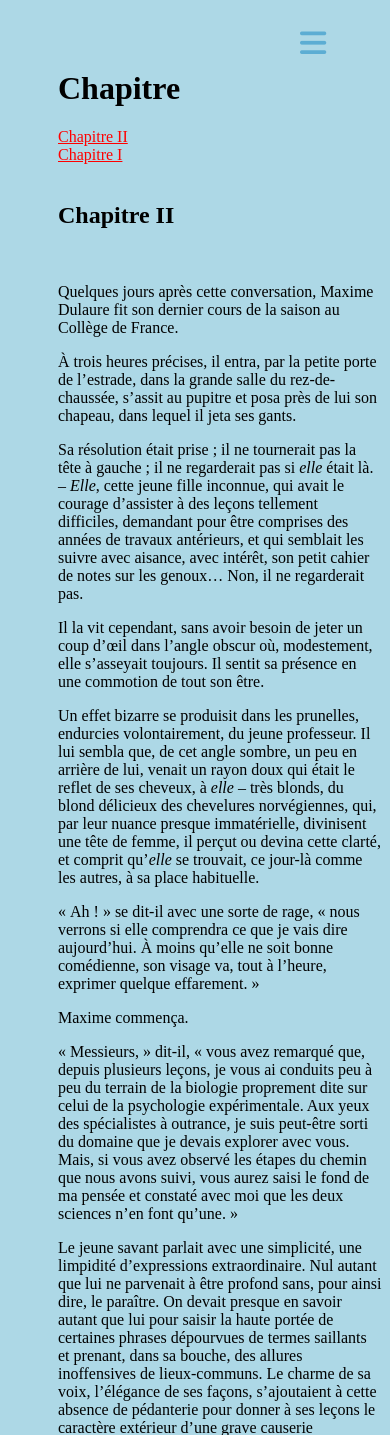
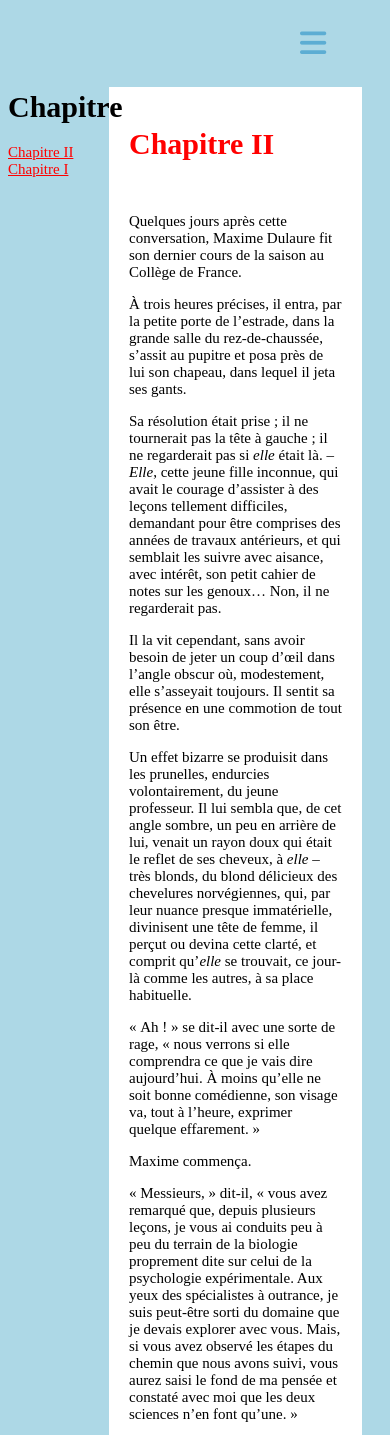
Before and after one commit to HugoDeltour/Projet4-OC, a PHP site: page /index.php?route=chapitre&chapID=16 in a window 390 px wide. Shown: the top 1435 px of the page. Run offline with PHP 8.4, Linux system fonts and the light colour scheme; data comes from the database, SQL or seed files in the repository; data that the repository does not hold is empty; some libraries are stand-ins or nearby versions.

Commit message:
Finalisation du CSS

```diff
--- a/public/css/styles.css
+++ b/public/css/styles.css
@@ -57,15 +57,13 @@ nav{
 
 #MP-chap{
   margin-top: 70px;
-  display: flex;
 }
 
 #list-chap{
   position: fixed;
 }
 
-#chapitre{
-  margin-left: 20%;
+#chapitre, #Chapitre{
   margin-right: 100px;
   background-color: white;
   padding: 20px;
@@ -137,7 +136,7 @@ nav{
     border-radius: 4%;
 }
 
-h1 a, #list-chap a{
+h1 a, #list-chap a, #Chapitre h1{
   color: red;
 }
 
@@ -153,7 +170,7 @@ body{
     }
 
     #menu{
-        height:60px;
+        height:80px;
         position:fixed;
         overflow:visible;
     }
@@ -236,16 +253,18 @@ body{
     }
 
     #list-chap{
-      position:relative;
+      padding-right: 10px;
     }
 
     #MP-chap{
-      display: block;
-      margin-left: 50px;
+      margin-left: 30px;
     }
 
-    #element-central,#chapitre,#formConnexion,#formInscription,#espace-administration,#formulaireAjoutChapitre,#commentairesSignales,#modifChap{
-      margin-left: 0px;
+    #chapitre{
+      margin-left: 20%;
+      margin-left: 150px;
+      margin-right: 30px;
+      padding-top: 5px;
     }
 
     form div{
@@ -260,6 +279,10 @@ body{
       margin-top: 5%;
     }
 
+    #Chapitre{
+      margin-left: 0px;
+      margin-right: 20px;
+    }
 
 }
 
@@ -267,6 +290,18 @@ body{
 
     #menu .burger{
         right:50px;
+    }
+
+    #lien-admin{
+      display: block;
+    }
+
+    #element-central{
+      margin-left: 25%;
+    }
+
+    form div{
+      width:400px;
     }
 
 }
@@ -277,6 +312,40 @@ body{
         right:30px;
     }
 
+    body{
+      font-size: 15px;
+    }
+    #MP-chap{
+      margin-left: 0px;
+    }
+
+    #chapitre{
+      margin-left: 120px;
+      margin-right: 0px;
+    }
+
+    #element-central{
+      margin-left: 27%;
+    }
+
+    form div{
+      width:300px;
+    }
+
+    #Commentaire{
+      width: 300px;
+      padding:5px 0px 5px 5px;
+    }
+
+    #formulaireAjoutChapitre{
+      margin-left: 25%;
+      margin-right:10px;
+    }
+
+    #formInscription,#formConnexion{
+      margin-left:30%;
+    }
+
 }
 
 @media screen and (max-width: 375px){
--- a/public/js/Tiny-MCE.js
+++ b/public/js/Tiny-MCE.js
@@ -6,7 +6,7 @@ tinymce.init({
     // langue
     language : "fr_FR",
     //plugins
-    height:"250px",
+    height:"200px",
     toolbar: 'undo redo | styleselect | bold italic | alignleft aligncenter alignright alignjustify | ' +
   'bullist numlist outdent indent | link image | print preview media fullpage | ' +
   'forecolor backcolor emoticons | help',
--- a/templates/chapitreSeul.php
+++ b/templates/chapitreSeul.php
@@ -15,7 +15,7 @@ require('menu.php');
   </div></br>
   <div id="element-central">
     <div id="Chapitre">
-        <h2><?=htmlspecialchars($req->getTitle());?></h2>
+        <h1><?=htmlspecialchars($req->getTitle());?></h1>
         <?=$req->getText();?>
         </br>
         <?=htmlspecialchars($req->getAuthor());?>
@@ -38,6 +38,7 @@ require('menu.php');
       <?php
               foreach($comments as $comment)
               {?>
+                <div id="Commentaire">
                   <p><?= htmlspecialchars($comment->getPseudo());?></p>
                   <p><?= $comment->getComment();?></p>
                   <p><?= htmlspecialchars($comment->getDate());?></p>
@@ -52,6 +53,7 @@ require('menu.php');
                     <?php
                   }
                   ?>
+                </div>
                 </br>
                 <?php
               }
```
Also changed, not shown: other parts of public/css/styles.css (+54 -3 lines). Lines whose indentation alone changed are shown as unchanged.
